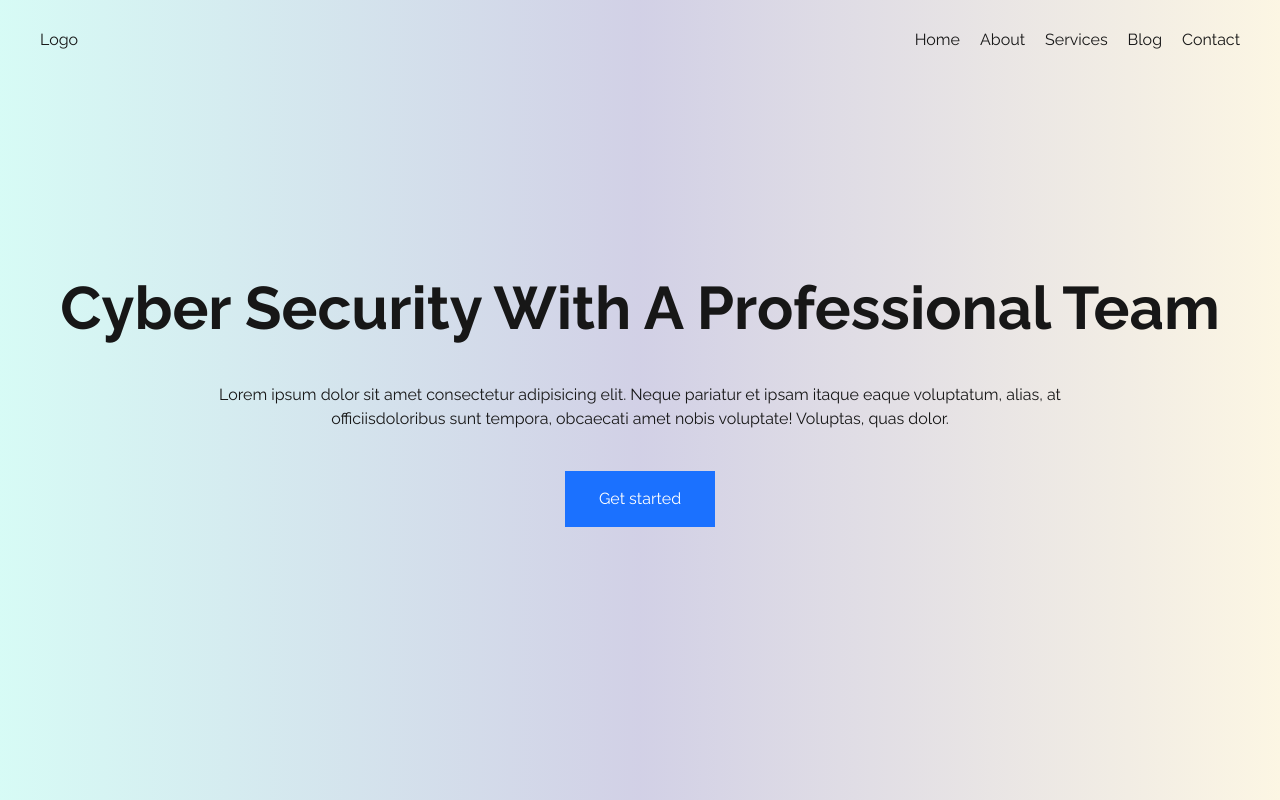
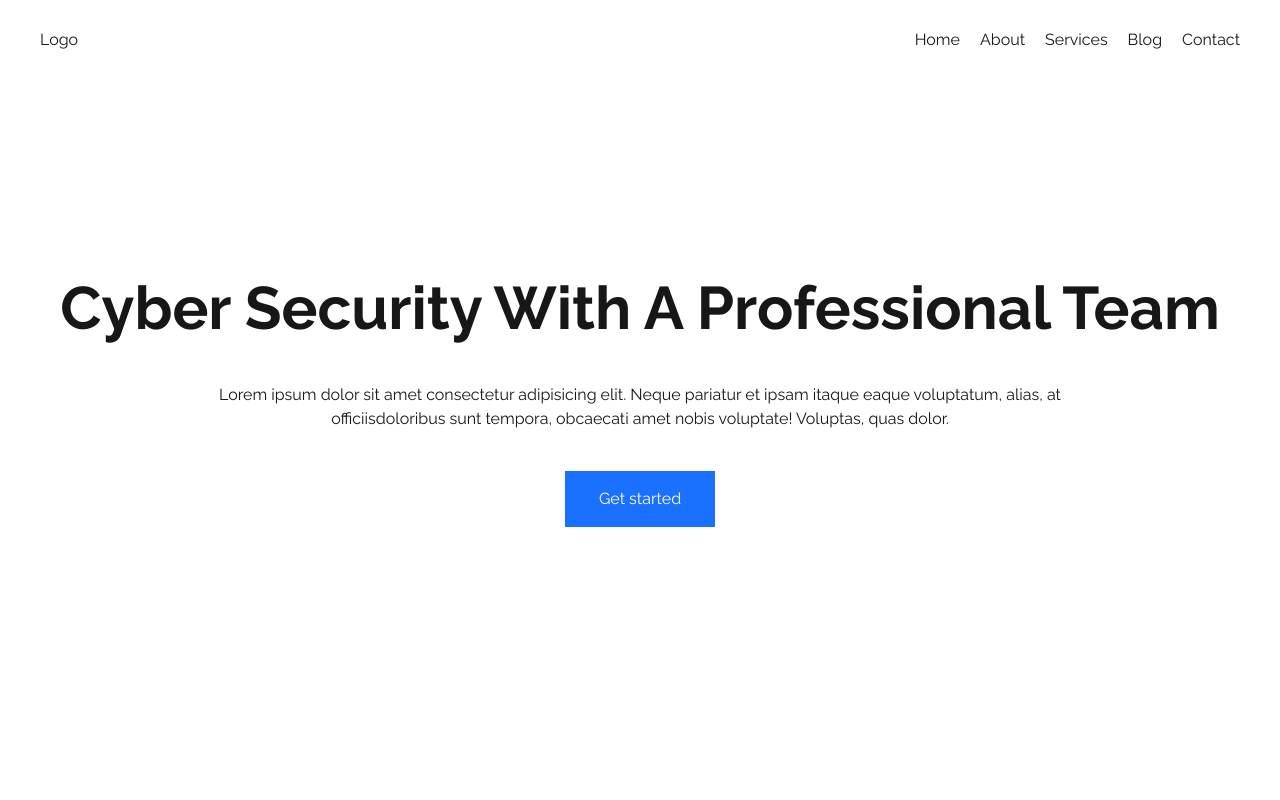
Before and after one commit to AbdullahIsmail2/cyber-alley, a Next.js app: page / in a window 1280 px wide. Built offline with nearby package versions, Linux system fonts and the light colour scheme.

Commit message:
changed bg to white and cleaned up mobile menu styling

```diff
--- a/app/Components/Header.tsx
+++ b/app/Components/Header.tsx
@@ -7,7 +7,6 @@ import Close from "../icons/Close";
 import { raleway } from "../fonts";
 
 export default function Header() {
-
 	const [showMobileMenu, setShowMobileMenu] = useState(false);
 
 	return (
@@ -24,7 +23,9 @@ export default function Header() {
 			>
 				<span
 					className={`transform transition-all duration-500 ease-in-out top-7 right-8 ${
-						showMobileMenu ? "hidden opacity-0 scale-50" : "block opacity-100 scale-100"
+						showMobileMenu
+							? "hidden opacity-0 scale-50"
+							: "block opacity-100 scale-100"
 					}`}
 				>
 					<Hamburger />
@@ -41,24 +42,25 @@ export default function Header() {
 			</button>
 
 			<nav
-				className={`fixed top-0 bottom-0 z-40 py-40 px-10 xs:px-0  right-0 xs:static xs:left-auto xs:right-auto xs:top-auto xs:bottom-auto xs:py-0  xs:h-full xs:flex xs:items-center ${
-					showMobileMenu ? "left-0 glass" : "left-[100%]"
-				} transform duration-[1000ms] ease-out `}
+				className={`fixed top-0 bottom-0 bg-white z-40 py-40 px-10 xs:px-0  right-0 xs:static xs:left-auto xs:right-auto xs:top-auto xs:bottom-auto xs:py-0  xs:h-full xs:flex xs:items-center ${
+					showMobileMenu ? "left-[-2%]" : "left-[100%]"
+				} transform duration-[1000ms] ease-out border-l-[1px] border-black xs:border-none`}
 			>
+				<span className="absolute top-8 left-10 xs:hidden">Logo</span>
 				<ul className="flex flex-col xs:flex-row gap-10 xs:gap-x-5">
-					<li className="hover:text-myblue font-bold xs:font-normal">
+					<li className="hover:text-myblue ">
 						<Link href="">Home</Link>
 					</li>
-					<li className="hover:text-myblue font-bold xs:font-normal">
+					<li className="hover:text-myblue">
 						<Link href="/about">About</Link>
 					</li>
-					<li className="hover:text-myblue font-bold xs:font-normal">
+					<li className="hover:text-myblue">
 						<Link href="/services">Services</Link>
 					</li>
-					<li className="hover:text-myblue font-bold xs:font-normal">
+					<li className="hover:text-myblue">
 						<Link href="/blog">Blog</Link>
 					</li>
-					<li className="hover:text-myblue font-bold xs:font-normal">
+					<li className="hover:text-myblue">
 						<Link href="/contact">Contact</Link>
 					</li>
 				</ul>
--- a/app/globals.css
+++ b/app/globals.css
@@ -13,21 +13,18 @@ body {
 }
 body {
 	color: #171717;
-	background-color: transparent;
 	font-family: Arial, Helvetica, sans-serif;
-	padding-top: env(safe-area-inset-top);
-	padding-bottom: env(safe-area-inset-bottom);
-	padding-left: env(safe-area-inset-left);
-	padding-right: env(safe-area-inset-right);
+
+
 }
 
 .bg-custom-gradient {
-	background: linear-gradient(
+	/* background: linear-gradient(
 		to right,
 		rgba(175, 247, 236, 0.5),
 		rgba(165, 162, 205, 0.5),
 		rgba(249, 237, 200, 0.5)
-	);
+	); */
 }
 
 .glass {
```
